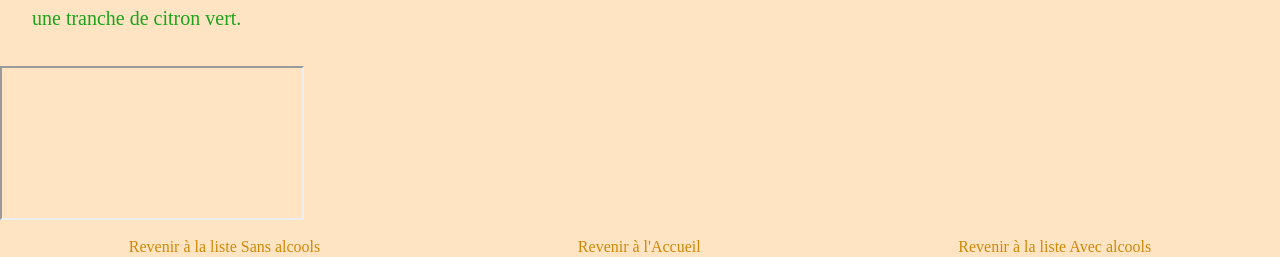
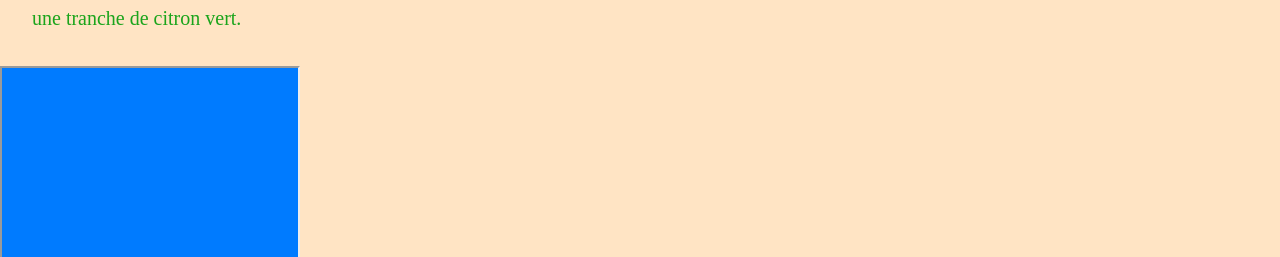
Before and after one commit to J-Patlmx/CocktailsParadise-ultimate, a React (Vite) app: page /this_cocktail/DDCAA123456 in a window 1280 px wide. Shown: the part 695-952 px from the top of the page. Built offline with nearby package versions, Linux system fonts and the light colour scheme.

Commit message:
test de laffichage video non concluant

```diff
--- a/src/pages/This_Cocktail.jsx
+++ b/src/pages/This_Cocktail.jsx
@@ -35,7 +35,16 @@ function ThisCocktail() {
           </ul></div>
         </div>
         <p>{cocktail.instructions}</p>
-        <iframe>{cocktail.video}</iframe>
+         {/* TODO gerer le positionnement et le lanceent de la video */}
+
+        <iframe
+                className="çanefonctionnepaspk"
+                title="recipes"
+                width="300"
+                height="200"
+                src={cocktail.video}>
+        </iframe>
+
        {/* Navigations */}
        <nav className="into-Cocktail-Selection">
               <NavLink className="App-Cocktail-link-TC" to={"/cocktailSA"}>
--- a/src/styles/styles.css
+++ b/src/styles/styles.css
@@ -1,3 +1,4 @@
+@charset "UTF-8";
 * {
   margin: 0;
   padding: 0;
@@ -6,6 +7,13 @@
 
 body {
   background-color: rgb(255, 228, 196);
+}
+
+.çanefonctionnepaspk {
+  background-color: #007bff;
+  display: flex;
+  align-items: center;
+  justify-content: center;
 }
 
 .button-player {
--- a/src/styles/styles.scss
+++ b/src/styles/styles.scss
@@ -8,6 +8,14 @@ body{
     background-color:$bg-body-color;
 }
 
+// TODO gerer le positionnement et le lanceent de la video
+.çanefonctionnepaspk{
+background-color: #007bff;
+
+display: flex;
+align-items: center;
+justify-content: center;
+}
 
 .button-player{
     background: #000;
```
Also changed, not shown: 1 other file (tests, documents, lock files or other folders).
